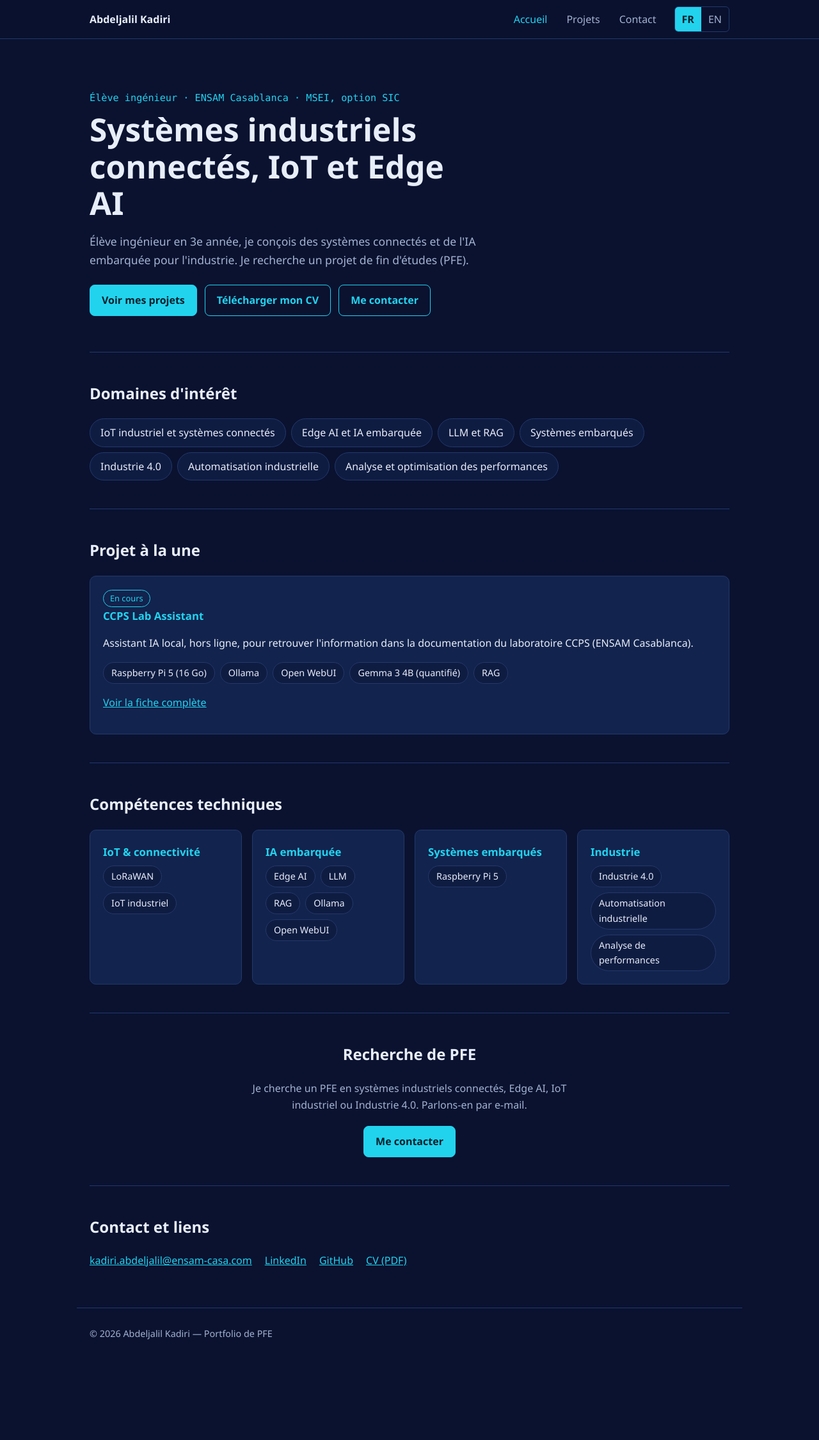
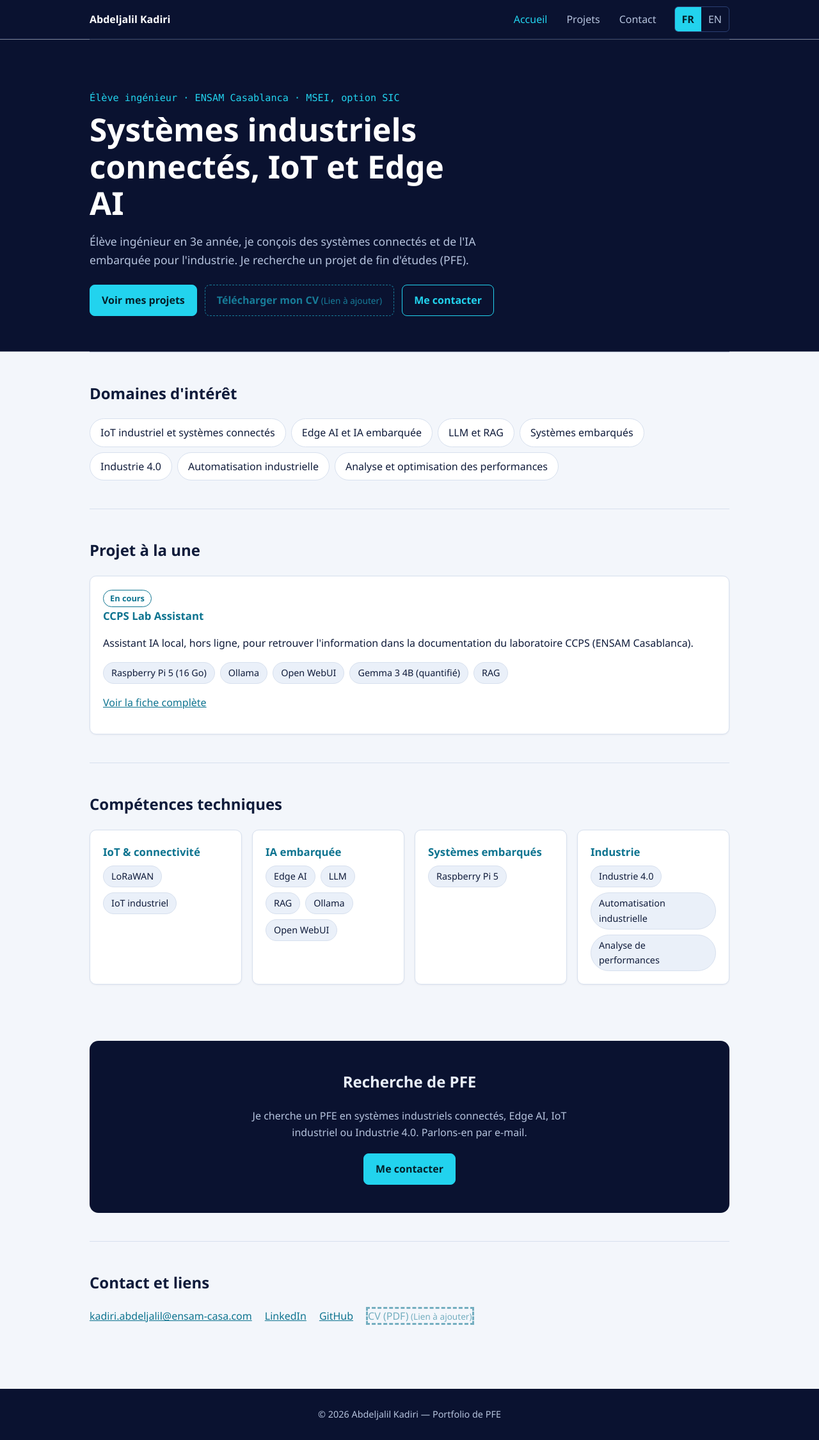
Before and after one commit to KADIRI-ABDELJALIL/portfolio, a plain HTML site: page index.html in a window 1280 px wide. Shown: the whole page at 64% size. Before the commit the page ends 2125 px from the top, so only its background shows below. Drawn offline with Linux system fonts and the light colour scheme.

Commit message:
Add files via upload

```diff
--- a/content/projects.js
+++ b/content/projects.js
@@ -38,10 +38,52 @@ window.PROJECTS = [
   },
   {
     id: "lorawan-edge-ai",
-    status: "toConfirm", tags: ["LoRaWAN", "Edge AI"], tech: ["LoRaWAN", "Edge AI"], architecture: [], images: [], results: [], links: {},
-    fr: { title: "IoT industriel LoRaWAN et Edge AI", summary: "Maintenance prédictive combinant LoRaWAN et Edge AI. Fiche à compléter.", context: "", objectives: [], evalPlan: [], resultsNote: "Détails et état réel à confirmer." },
-    en: { title: "Industrial IoT with LoRaWAN and Edge AI", summary: "Predictive maintenance combining LoRaWAN and Edge AI. Page to be completed.", context: "", objectives: [], evalPlan: [], resultsNote: "Details and actual status to be confirmed." },
-    steps: []
+    status: "done",
+    tags: ["LoRaWAN", "Edge AI", "TinyML", "Maintenance prédictive"],
+    tech: ["ESP32", "Module LoRa RF96 (868 MHz)", "Capteur DHT11", "Passerelle LoRaWAN", "ChirpStack", "Node-RED", "Raspberry Pi 3", "Flask", "TensorFlow / TensorFlow Lite (INT8)"],
+    architecture: [
+      { fr: "Télémétrie LoRaWAN", en: "LoRaWAN telemetry", nodes: ["ESP32 + DHT11 + RF96", "Gateway LoRaWAN", "ChirpStack", "Node-RED dashboard"] },
+      { fr: "Maintenance prédictive (Edge AI)", en: "Predictive maintenance (Edge AI)", nodes: ["ESP32 : séquence de 10 mesures", "Wi-Fi (HTTP POST, JSON)", "Raspberry Pi 3 : Flask + TFLite", "État + durée de vie restante", "Trame LoRa de 3 octets"] }
+    ],
+    images: [],
+    results: [
+      { label: { fr: "Latence d'inférence du modèle sur Raspberry Pi 3 (journaux du serveur)", en: "Model inference latency on Raspberry Pi 3 (server logs)" }, value: "1 – 3 ms" }
+    ],
+    links: { github: "", demo: "" },
+    fr: {
+      title: "IoT industriel : télémétrie LoRaWAN et maintenance prédictive Edge AI",
+      summary: "Système IoT hybride : télémétrie LoRaWAN (ESP32, ChirpStack, Node-RED) et estimation de l'état de santé d'un équipement par une IA embarquée sur Raspberry Pi. Projet métier ENSAM Casablanca, réalisé en équipe, mars à mai 2026.",
+      context: "Surveiller des équipements industriels demande de faire communiquer des capteurs sur de longues distances avec peu d'énergie, et d'analyser localement des données volumineuses comme les vibrations, sans dépendre du Cloud (latence, bande passante, sécurité).",
+      objectives: [
+        "Concevoir un nœud capteur autonome transmettant température et humidité en LoRaWAN vers ChirpStack et Node-RED (trame de 2 octets)",
+        "Estimer l'état d'un équipement (NORMAL, WARNING, DANGER) et sa durée de vie restante avec un modèle embarqué sur Raspberry Pi",
+        "Ne transmettre par LoRa que le résultat de l'analyse (trame de 3 octets) pour respecter les contraintes de bande passante et de temps d'émission"
+      ],
+      evalPlan: [],
+      resultsNote: "Température et humidité sont mesurées par un vrai capteur. Les variables de vibration, de régime moteur et de durée de fonctionnement sont simulées côté ESP32 : la validation porte sur toute la chaîne (acquisition, inférence, transmission), pas sur la détection de défauts réels. Aucune précision de classification n'est publiée."
+    },
+    en: {
+      title: "Industrial IoT: LoRaWAN telemetry and Edge AI predictive maintenance",
+      summary: "Hybrid IoT system: LoRaWAN telemetry (ESP32, ChirpStack, Node-RED) and equipment health estimation with embedded AI on a Raspberry Pi. ENSAM Casablanca team project, March to May 2026.",
+      context: "Monitoring industrial equipment requires long-range, low-power sensor communication, and local analysis of high-volume data such as vibrations, without relying on the Cloud (latency, bandwidth, security).",
+      objectives: [
+        "Design an autonomous sensor node sending temperature and humidity over LoRaWAN to ChirpStack and Node-RED (2-byte frame)",
+        "Estimate equipment state (NORMAL, WARNING, DANGER) and remaining useful life with a model embedded on a Raspberry Pi",
+        "Send only the analysis result over LoRa (3-byte frame) to respect bandwidth and airtime constraints"
+      ],
+      evalPlan: [],
+      resultsNote: "Temperature and humidity come from a real sensor. Vibration, motor speed and runtime are simulated on the ESP32: the validation covers the whole chain (acquisition, inference, transmission), not real fault detection. No classification accuracy is published."
+    },
+    steps: [
+      { state: "done", fr: "Cahier des charges et architecture hybride en deux flux", en: "Requirements and two-flow hybrid architecture" },
+      { state: "done", fr: "Nœud de télémétrie : ESP32, module LoRa RF96, capteur DHT11, alimentation sur batterie", en: "Telemetry node: ESP32, RF96 LoRa module, DHT11 sensor, battery power" },
+      { state: "done", fr: "Passerelle LoRaWAN et serveur ChirpStack configurés (activation ABP), tableau de bord Node-RED", en: "LoRaWAN gateway and ChirpStack server configured (ABP activation), Node-RED dashboard" },
+      { state: "done", fr: "Modèle Conv1D d'environ 30 000 paramètres entraîné sur 40 000 échantillons, converti en TensorFlow Lite INT8", en: "Conv1D model of about 30,000 parameters trained on 40,000 samples, converted to TensorFlow Lite INT8" },
+      { state: "done", fr: "API Flask sur Raspberry Pi 3 et liaison ESP32 vers Raspberry Pi en Wi-Fi", en: "Flask API on Raspberry Pi 3 and ESP32-to-Raspberry Pi Wi-Fi link" },
+      { state: "done", fr: "Retransmission du résultat par LoRa (état + durée de vie restante)", en: "Result relayed over LoRa (state + remaining useful life)" },
+      { state: "todo", fr: "Capteurs de vibration réels (accéléromètre) à la place des données simulées", en: "Real vibration sensors (accelerometer) instead of simulated data" },
+      { state: "todo", fr: "Activation OTAA et exécution du modèle directement sur l'ESP32 (TinyML)", en: "OTAA activation and running the model directly on the ESP32 (TinyML)" }
+    ]
   },
   {
     id: "radar-intelligent",
--- a/content/site.js
+++ b/content/site.js
@@ -4,7 +4,7 @@ window.SITE = {
   name: "Abdeljalil Kadiri",
   email: "kadiri.abdeljalil@ensam-casa.com",
   links: {
-    cv: "assets/cv.pdf",        // ex. "assets/cv.pdf" après avoir déposé votre PDF dans le dossier assets
+    cv: "",        // ex. "assets/cv.pdf" après avoir déposé votre PDF dans le dossier assets
     linkedin: "https://www.linkedin.com/in/abdeljalil-kadiri-b08825363",
     github: "https://github.com/KADIRI-ABDELJALIL"
   },
--- a/style.css
+++ b/style.css
@@ -1,62 +1,65 @@
-/* ===== DESIGN — changez les couleurs et la police ici ===== */
+/* ===== DESIGN HYBRIDE — fond clair, bandeaux bleu nuit, accents cyan. Changez les couleurs ici ===== */
 :root{
-  --bg:#0a1230; --bg2:#0f1c42; --card:#12234d; --line:#23386b;
-  --text:#e8eef9; --muted:#a3b3d1; --accent:#22d3ee; --accent-ink:#04202a;
-  --font:"Segoe UI",system-ui,-apple-system,Roboto,Arial,sans-serif;
-  --max:1040px;
+  --bg:#f3f6fb; --card:#ffffff; --line:#d7e0ee; --soft:#eaf0f9;
+  --text:#0f1b3a; --muted:#51607f; --accent:#0e7490;
+  --navy:#0a1230; --navy2:#0f1c42; --cyan:#22d3ee; --accent-ink:#04202a; --on-navy:#e8eef9; --on-navy-muted:#b6c4de;
+  --font:"Segoe UI",system-ui,-apple-system,Roboto,Arial,sans-serif; --max:1040px;
 }
 *{box-sizing:border-box}
 html{scroll-behavior:smooth;scroll-padding-top:72px}
 body{margin:0;background:var(--bg);color:var(--text);font:1rem/1.65 var(--font)}
 a{color:var(--accent)}
-:focus-visible{outline:3px solid var(--accent);outline-offset:2px}
-.skip{position:absolute;left:-999px}.skip:focus{left:8px;top:8px;background:var(--accent);color:var(--accent-ink);padding:6px 10px;z-index:99}
-header{position:sticky;top:0;z-index:10;background:rgba(10,18,48,.92);backdrop-filter:blur(8px);border-bottom:1px solid var(--line)}
+:focus-visible{outline:3px solid var(--cyan);outline-offset:2px;box-shadow:0 0 0 5px var(--navy)}
+.skip{position:absolute;left:-999px}.skip:focus{left:8px;top:8px;background:var(--cyan);color:var(--accent-ink);padding:6px 10px;z-index:99}
+header{position:sticky;top:0;z-index:10;background:var(--navy);border-bottom:1px solid var(--navy2)}
 .bar{max-width:var(--max);margin:auto;padding:10px 20px;display:flex;align-items:center;gap:16px}
-.logo{font-weight:700;color:var(--text);text-decoration:none;margin-right:auto}
+.logo{font-weight:700;color:#fff;text-decoration:none;margin-right:auto}
 nav ul{display:flex;gap:6px;list-style:none;margin:0;padding:0}
-nav a{display:block;padding:6px 12px;border-radius:6px;color:var(--muted);text-decoration:none}
-nav a:hover,nav a[aria-current]{color:var(--accent)}
-.langsw{display:flex;border:1px solid var(--line);border-radius:6px;overflow:hidden}
-.langsw button{background:none;border:0;color:var(--muted);padding:6px 11px;cursor:pointer;font:inherit}
-.langsw button:hover{color:var(--accent)}
-.langsw button[aria-pressed="true"]{background:var(--accent);color:var(--accent-ink);font-weight:700;cursor:default}
-.iconbtn{background:none;border:1px solid var(--line);color:var(--text);border-radius:6px;padding:6px 12px;cursor:pointer;font:inherit}
-.iconbtn:hover{border-color:var(--accent);color:var(--accent)}
-.iconbtn{display:none}
+nav a{display:block;padding:6px 12px;border-radius:6px;color:var(--on-navy-muted);text-decoration:none}
+nav a:hover,nav a[aria-current]{color:var(--cyan)}
+.langsw{display:flex;border:1px solid #2a3f73;border-radius:6px;overflow:hidden}
+.langsw button{background:none;border:0;color:var(--on-navy-muted);padding:6px 11px;cursor:pointer;font:inherit}
+.langsw button:hover{color:var(--cyan)}
+.langsw button[aria-pressed="true"]{background:var(--cyan);color:var(--accent-ink);font-weight:700;cursor:default}
+.iconbtn{display:none;background:none;border:1px solid #2a3f73;color:#fff;border-radius:6px;padding:6px 12px;cursor:pointer;font:inherit}
 main{max-width:var(--max);margin:auto;padding:0 20px}
 section{padding:44px 0;border-top:1px solid var(--line)}
-.hero{border:0;padding:80px 0 56px}.hero.small{padding:48px 0 24px}
-.role{color:var(--accent);margin:0 0 8px;font-family:Consolas,monospace;font-size:.95rem}
-h1{font-size:clamp(1.9rem,5vw,3.1rem);line-height:1.15;margin:0 0 16px;max-width:20ch}
+.hero{border:0;padding:80px 0 56px;background:var(--navy);color:var(--on-navy);box-shadow:0 0 0 100vmax var(--navy);clip-path:inset(0 -100vmax)}
+.hero.small{padding:48px 0 36px}
+.role{color:var(--cyan);margin:0 0 8px;font-family:Consolas,monospace;font-size:.95rem}
+h1{font-size:clamp(1.9rem,5vw,3.1rem);line-height:1.15;margin:0 0 16px;max-width:20ch;color:#fff}
 h2{font-size:1.5rem;margin:0 0 20px}h3{margin:20px 0 8px;font-size:1.05rem;color:var(--accent)}
 .lead{color:var(--muted);max-width:60ch;font-size:1.1rem}
+.hero .lead{color:var(--on-navy-muted)}
 .actions{display:flex;flex-wrap:wrap;gap:12px;margin-top:24px}
-.btn{display:inline-block;padding:10px 18px;border:1px solid var(--accent);border-radius:8px;color:var(--accent);text-decoration:none;font-weight:600}
-.btn:hover{background:rgba(34,211,238,.12)}
-.btn.primary{background:var(--accent);color:var(--accent-ink)}.btn.primary:hover{background:#67e8f9}
-.pending{opacity:.5;cursor:not-allowed;border-style:dashed}.pending::after{content:" (" attr(data-pending) ")";font-weight:400;font-size:.85em}
+.btn{display:inline-block;padding:10px 18px;border:1px solid var(--accent);border-radius:8px;color:var(--accent);text-decoration:none;font-weight:600;background:transparent}
+.btn:hover{background:var(--soft)}
+.btn.primary{background:var(--navy);border-color:var(--navy);color:#fff}.btn.primary:hover{background:var(--navy2)}
+.hero .btn,.cta .btn{border-color:var(--cyan);color:var(--cyan)}.hero .btn:hover,.cta .btn:hover{background:rgba(34,211,238,.12)}
+.hero .btn.primary,.cta .btn.primary{background:var(--cyan);color:var(--accent-ink)}.hero .btn.primary:hover,.cta .btn.primary:hover{background:#67e8f9}
+.pending{opacity:.55;cursor:not-allowed;border-style:dashed}.pending::after{content:" (" attr(data-pending) ")";font-weight:400;font-size:.85em}
 .chips{list-style:none;padding:0;margin:0;display:flex;flex-wrap:wrap;gap:8px}
-.chips li{border:1px solid var(--line);background:var(--bg2);border-radius:999px;padding:4px 12px;font-size:.9rem}
-.chips.big li{padding:8px 16px;font-size:1rem}
+.chips li{border:1px solid var(--line);background:var(--soft);border-radius:999px;padding:4px 12px;font-size:.9rem}
+.chips.big li{padding:8px 16px;font-size:1rem;background:#fff}
 .grid{display:grid;gap:16px;grid-template-columns:repeat(auto-fit,minmax(230px,1fr))}
-.card{background:var(--card);border:1px solid var(--line);border-radius:10px;padding:20px}
+.card{background:var(--card);border:1px solid var(--line);border-radius:10px;padding:20px;box-shadow:0 1px 3px rgba(10,18,48,.06)}
 .card h3{margin-top:0}
-.status{display:inline-block;font-size:.8rem;padding:2px 10px;border-radius:999px;border:1px solid var(--accent);color:var(--accent)}
+.status{display:inline-block;font-size:.8rem;padding:2px 10px;border-radius:999px;border:1px solid var(--accent);color:var(--accent);font-weight:600}
 .status.planned,.status.toConfirm{border-color:var(--muted);color:var(--muted)}
 .project{padding:40px 0}.project h2{margin:8px 0}
-.flow{display:flex;flex-wrap:wrap;align-items:center;gap:8px;list-style:none;padding:0;margin:0}
-.flow li{background:var(--bg2);border:1px solid var(--accent);border-radius:8px;padding:8px 12px;font-size:.9rem}
+.flow{display:flex;flex-wrap:wrap;align-items:center;gap:8px;list-style:none;padding:0;margin:0 0 8px}
+.flow li{background:#fff;border:1px solid var(--accent);border-radius:8px;padding:8px 12px;font-size:.9rem}
 .flow li+li::before{content:"→";color:var(--accent);margin-right:8px}
-.steps{padding-left:20px}.steps small{color:var(--accent)}
-.note{border-left:3px solid var(--accent);padding:6px 14px;background:var(--bg2);color:var(--muted)}
+.steps{padding-left:20px}.steps small{color:var(--accent);font-weight:600}
+.note{border-left:3px solid var(--accent);padding:6px 14px;background:var(--soft);color:var(--muted)}
 figure{margin:12px 0}img{max-width:100%;height:auto;border-radius:8px}
 .links{list-style:none;padding:0;display:flex;flex-wrap:wrap;gap:20px}
-.cta{text-align:center}.cta p{color:var(--muted);max-width:56ch;margin:0 auto 20px}
-footer{max-width:var(--max);margin:auto;padding:28px 20px;color:var(--muted);border-top:1px solid var(--line);font-size:.9rem}
+.cta{text-align:center;background:var(--navy);color:var(--on-navy);border:0;border-radius:14px;padding:44px 24px;margin:44px 0}
+.cta p{color:var(--on-navy-muted);max-width:56ch;margin:0 auto 20px}
+footer{background:var(--navy);color:var(--on-navy-muted);text-align:center;padding:28px 20px;margin-top:40px;font-size:.9rem}
 @media(max-width:700px){
   .iconbtn{display:block}
-  nav{position:absolute;left:0;right:0;top:100%;background:var(--bg);border-bottom:1px solid var(--line);display:none}
+  nav{position:absolute;left:0;right:0;top:100%;background:var(--navy);border-bottom:1px solid var(--navy2);display:none}
   nav.open{display:block}nav ul{flex-direction:column;padding:8px 20px}
   .hero{padding-top:48px}
 }
```
Also changed, not shown: script.js (+5 -2 lines).
